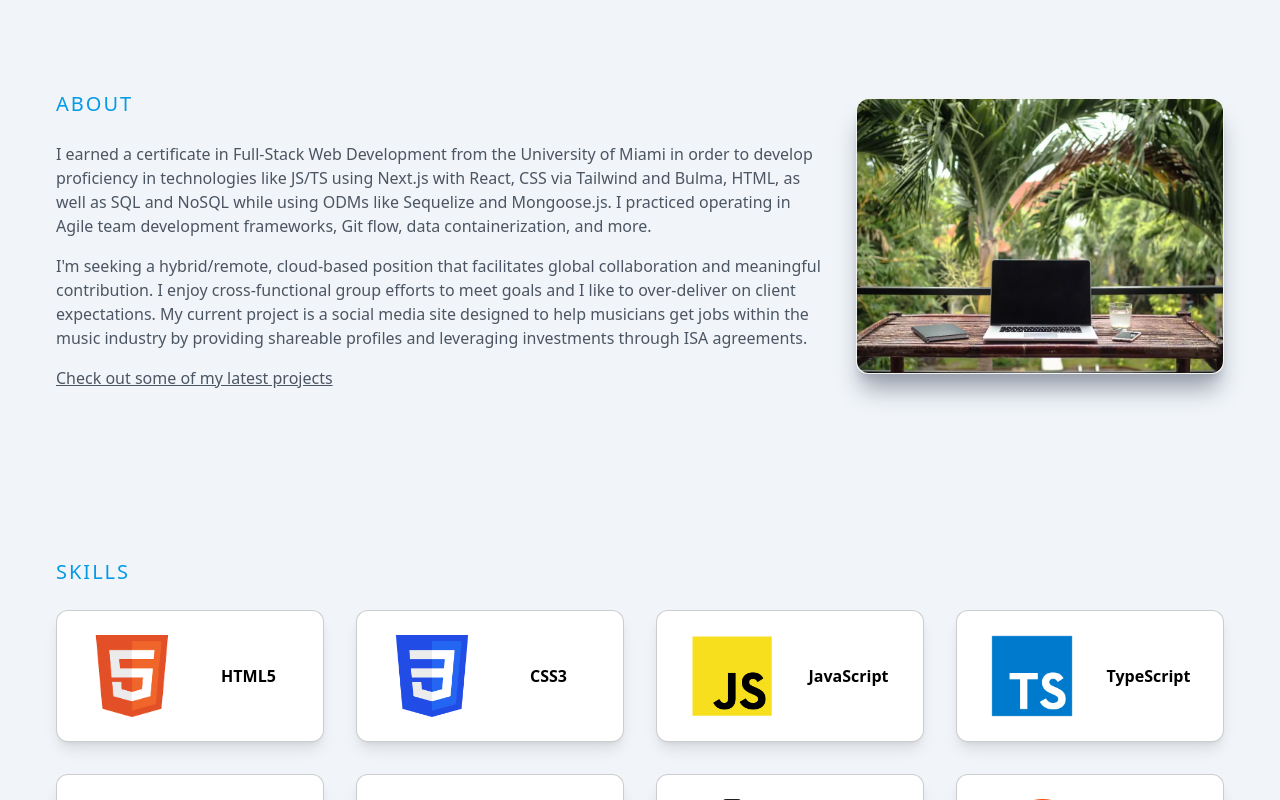
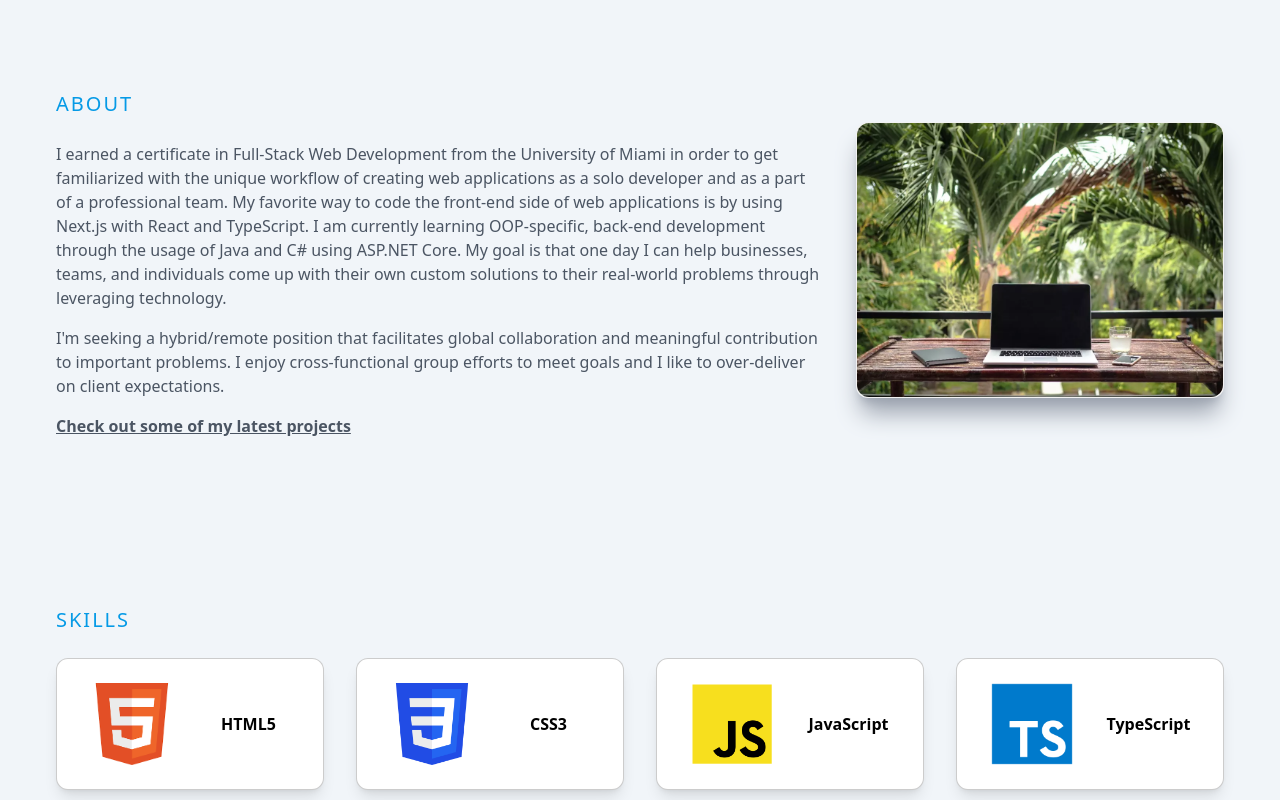
Before and after one commit to dopecello/next-portfolio, a Next.js app: page / in a window 1280 px wide. Shown: the part 1120-1920 px from the top of the page. Built offline with nearby package versions, Linux system fonts and the light colour scheme.

Commit message:
update About section and bold titles

```diff
--- a/components/About.jsx
+++ b/components/About.jsx
@@ -10,22 +10,20 @@ const About = () => {
                 <div className='col-span-2'>
                     <p className='uppercase text-xl tracking-widest py-4 text-lite-blue'>About</p>
                     <p className='py-2 text-gray-600'>
-                        I earned a certificate in Full-Stack Web Development from the University of Miami in order
-                        to develop proficiency in technologies like JS/TS using Next.js with React,
-                        CSS via Tailwind and Bulma, HTML, as well as SQL and NoSQL while using ODMs like Sequelize and Mongoose.js.
-                        I practiced operating in Agile team development frameworks, Git flow, data containerization, and more.
+                        I earned a certificate in Full-Stack Web Development from the University of Miami in order to get familiarized
+                        with the unique workflow of creating web applications as a solo developer and as a part of a professional team. My favorite way to code the front-end side of web applications
+                        is by using Next.js with React and TypeScript. I am currently learning OOP-specific, back-end development through the usage of Java and C# using ASP.NET Core.
+                        My goal is that one day I can help businesses, teams, and individuals come up with their own custom solutions to their real-world problems through leveraging technology.
                     </p>
                     <p className='py-2 text-gray-600'>
-                        I&apos;m seeking a hybrid/remote, cloud-based position that facilitates global collaboration and meaningful contribution.
+                        I&apos;m seeking a hybrid/remote position that facilitates global collaboration and meaningful contribution to important problems.
                         I enjoy cross-functional group efforts to meet goals and I like to over-deliver on client expectations.
-                        My current project is a social media site designed to help musicians get jobs within the
-                        music industry by providing shareable profiles and leveraging investments through ISA agreements.
                     </p>
                     <Link href={'/#projects'} scroll={false}>
-                        <p className='py-2 text-gray-600 underline cursor-pointer'> Check out some of my latest projects </p>
+                        <p className='py-2 text-gray-600 font-semibold underline cursor-pointer'> Check out some of my latest projects </p>
                     </Link>
                 </div>
-                <div className='w-full h-auto m-auto shadow-xl bg-white shadow-gray-400 rounded-xl flex items-center justify-center lg:lg:hover:scale-105 ease-in duration-300 border border-black/5'>
+                <div className='w-full h-auto m-auto shadow-xl bg-white shadow-gray-400 rounded-xl flex items-center justify-center lg:hover:scale-105 ease-in duration-300 border border-black/5'>
                     <Image
                         src={workRemoteImg}
                         alt='A cozy outdoor work remote setup surrounded by tropical nature.'
--- a/components/Contact.jsx
+++ b/components/Contact.jsx
@@ -29,7 +29,7 @@ const Contact = () => {
                                 <p>Front-End Developer</p>
                                 <p className='pt-4'>I am available for full-time positions worldwide.</p> <p>Contact me and let&apos;s get started.</p>
                                 <div>
-                                    <p className='uppercase pt-8'>Connect with me</p>
+                                    <p className='uppercase font-semibold pt-8'>Connect with me</p>
                                     <div className='flex items-center justify-between py-4'>
                                         <Link href='https://www.linkedin.com/in/williamcareylocke/' rel='noopener norefferer' target='_blank'>
                                             <div className='rounded-full shadow-lg shadow-gray-300 p-6 cursor-pointer duration-200 border border-black/10 transition-colors hover:bg-navy-blue hover:text-white'>
```
